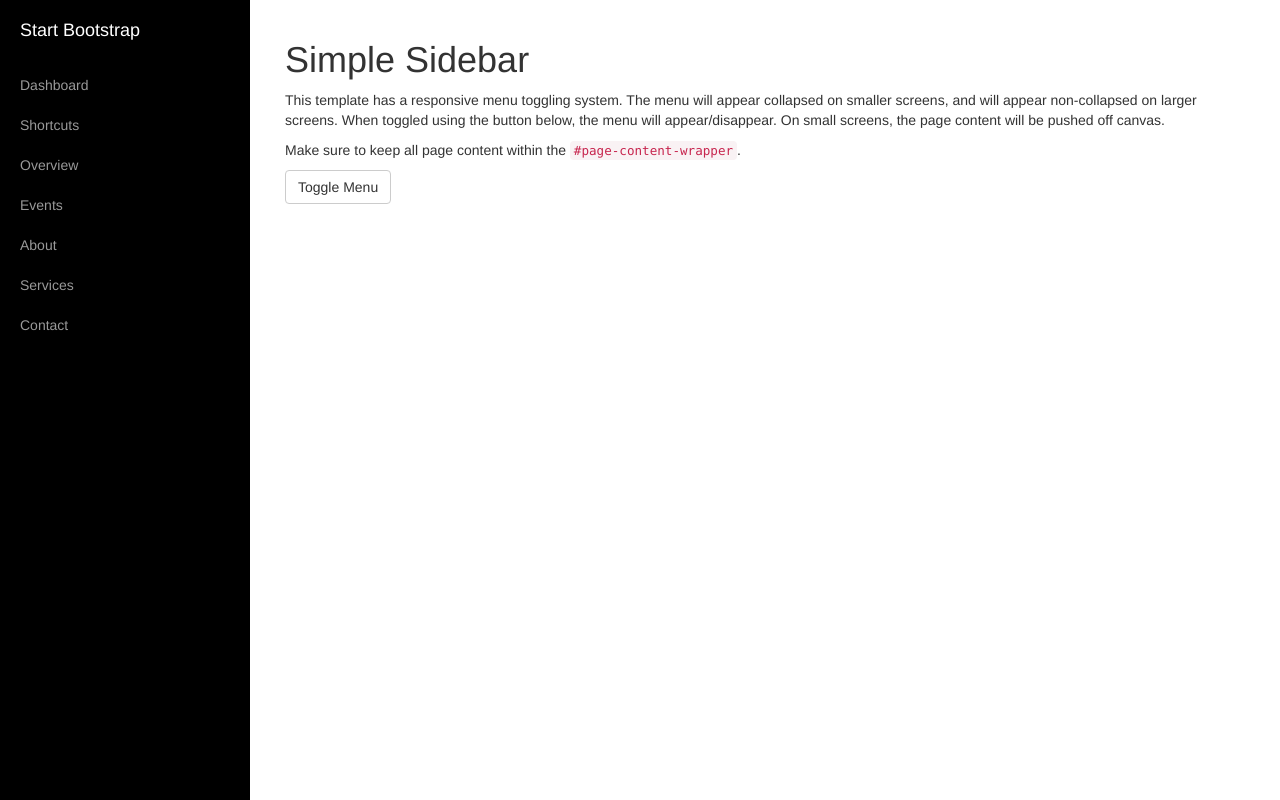
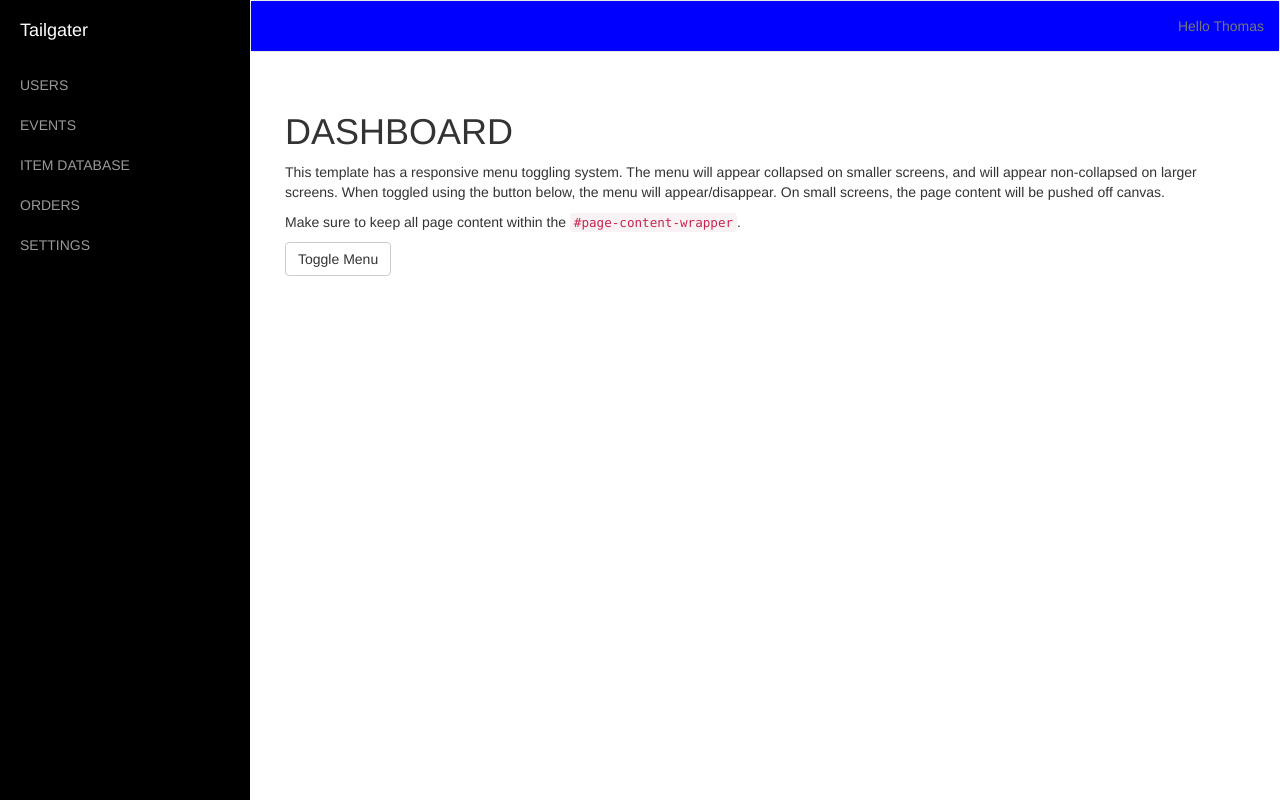
Before and after one commit to storrellas/tailgater-dev, a Django app: page /dashboard/ in a window 1280 px wide. Run offline with Django 3.2, Linux system fonts and the light colour scheme; some libraries are stand-ins or nearby versions.

Commit message:
Added side bar and header

```diff
--- a/dashboard/templates/dashboard.html
+++ b/dashboard/templates/dashboard.html
@@ -12,7 +12,7 @@
     <meta name="description" content="">
     <meta name="author" content="">
 
-    <title>Simple Sidebar - Start Bootstrap Template</title>
+    <title>Tailgater</title>
 
     <!-- Bootstrap Core CSS -->
     <link href="{% static 'css/bootstrap.min.css' %}" rel="stylesheet">
@@ -27,6 +27,12 @@
         <script src="https://oss.maxcdn.com/libs/respond.js/1.4.2/respond.min.js"></script>
     <![endif]-->
 
+    <!-- jQuery -->
+    <script src="{% static 'js/jquery.js' %}"></script>
+
+    <!-- Bootstrap Core JavaScript -->
+    <script src="{% static 'js/bootstrap.min.js' %}"></script>
+
 </head>
 
 <body>
@@ -38,40 +44,50 @@
             <ul class="sidebar-nav">
                 <li class="sidebar-brand">
                     <a href="#">
-                        Start Bootstrap
+                        Tailgater
                     </a>
                 </li>
                 <li>
-                    <a href="#">Dashboard</a>
+                    <a href="#">USERS</a>
                 </li>
                 <li>
-                    <a href="#">Shortcuts</a>
+                    <a href="#">EVENTS</a>
                 </li>
                 <li>
-                    <a href="#">Overview</a>
+                    <a href="#">ITEM DATABASE</a>
                 </li>
                 <li>
-                    <a href="#">Events</a>
+                    <a href="#">ORDERS</a>
                 </li>
                 <li>
-                    <a href="#">About</a>
-                </li>
-                <li>
-                    <a href="#">Services</a>
-                </li>
-                <li>
-                    <a href="#">Contact</a>
+                    <a href="#">SETTINGS</a>
                 </li>
             </ul>
         </div>
         <!-- /#sidebar-wrapper -->
 
+		<!-- Top bar -->
+		<nav class="navbar navbar-default">
+			<div class="container-fluid" style="background-color:blue">
+
+			<ul class="nav navbar-nav navbar-right">
+              <li><a href="#">Hello Thomas</a></li>
+            </ul>
+
+			</div>
+
+    	</nav>
+
         <!-- Page Content -->
         <div id="page-content-wrapper">
             <div class="container-fluid">
+
+
+
+
                 <div class="row">
                     <div class="col-lg-12">
-                        <h1>Simple Sidebar</h1>
+                        <h1>DASHBOARD</h1>
                         <p>This template has a responsive menu toggling system. The menu will appear collapsed on smaller screens, and will appear non-collapsed on larger screens. When toggled using the button below, the menu will appear/disappear. On small screens, the page content will be pushed off canvas.</p>
                         <p>Make sure to keep all page content within the <code>#page-content-wrapper</code>.</p>
                         <a href="#menu-toggle" class="btn btn-default" id="menu-toggle">Toggle Menu</a>
```
